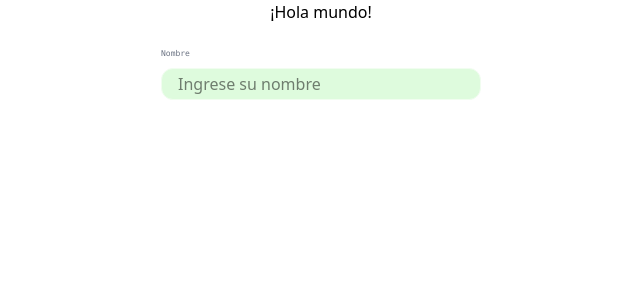
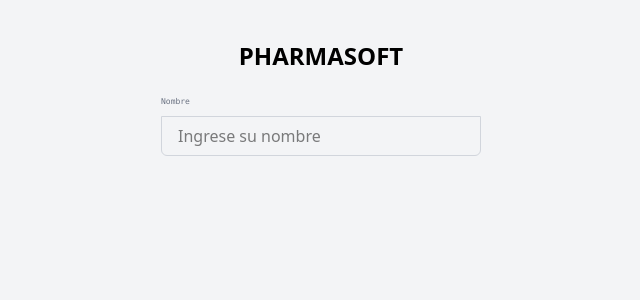
Before and after one commit to CJCPDev/proyecto-formativo-pharmasoft-sena, a React (Vite) app in the folder frontend/sena-pharmasoft/: page / in a window 1280 px wide. Shown: the top 300 px of the page, without its empty margins (319-959 px from the left). Built offline with nearby package versions, Linux system fonts and the light colour scheme.

Commit message:
'prueba'

```diff
--- a/frontend/sena-pharmasoft/src/app/App.jsx
+++ b/frontend/sena-pharmasoft/src/app/App.jsx
@@ -2,9 +2,9 @@ import UserForm from '../features/users/components/UserForm'
 
 export default function App(){
   return (
-    <div className="grid grid-cols-1 items-center gap-6 justify-center justify-items-center">
-      <h1 className="text-black">
-        ¡Hola mundo!
+    <div className="min-h-screen flex flex-col items-center justify-start pt-10 bg-gray-100">
+      <h1 className="text-2xl font-bold text-black mb-6">
+        PHARMASOFT
       </h1>
       <div>
        <UserForm/>
--- a/frontend/sena-pharmasoft/src/shared/components/Input.jsx
+++ b/frontend/sena-pharmasoft/src/shared/components/Input.jsx
@@ -22,11 +22,12 @@ export default function Input({label, type = "text", ...props}){
 
         <div
             className="
-            relative
-            h-12
-            flex
-            items-center
+            w-full
+            max-w-md
+            mx-auto
+            mt-2
             "
+
         >
           {/* Area interactiva visible (48px)*/}
 
@@ -44,20 +45,19 @@ export default function Input({label, type = "text", ...props}){
           <input
             type={type}
             className="
+            relative
             w-full
-                    h-8
-                    relative
-                    text-black
-                    rounded-xl
-                    bg-[#DEFBDD]
+            h-10
+            rounded-b-md
             border
-                    border-[#F1FDF0]
+            border-gray-300
             px-4
             text-base
+
+            focus:outline-none
             focus:ring-2
-                    focus:ring-[#062d08]
-                    focus:border-[#062d08]
-                    focus:outline-none
+            focus:ring-blue-500
+            focus:border-blue-500
           "
             {...props}
           />
```
Lines whose indentation alone changed are shown as unchanged.
